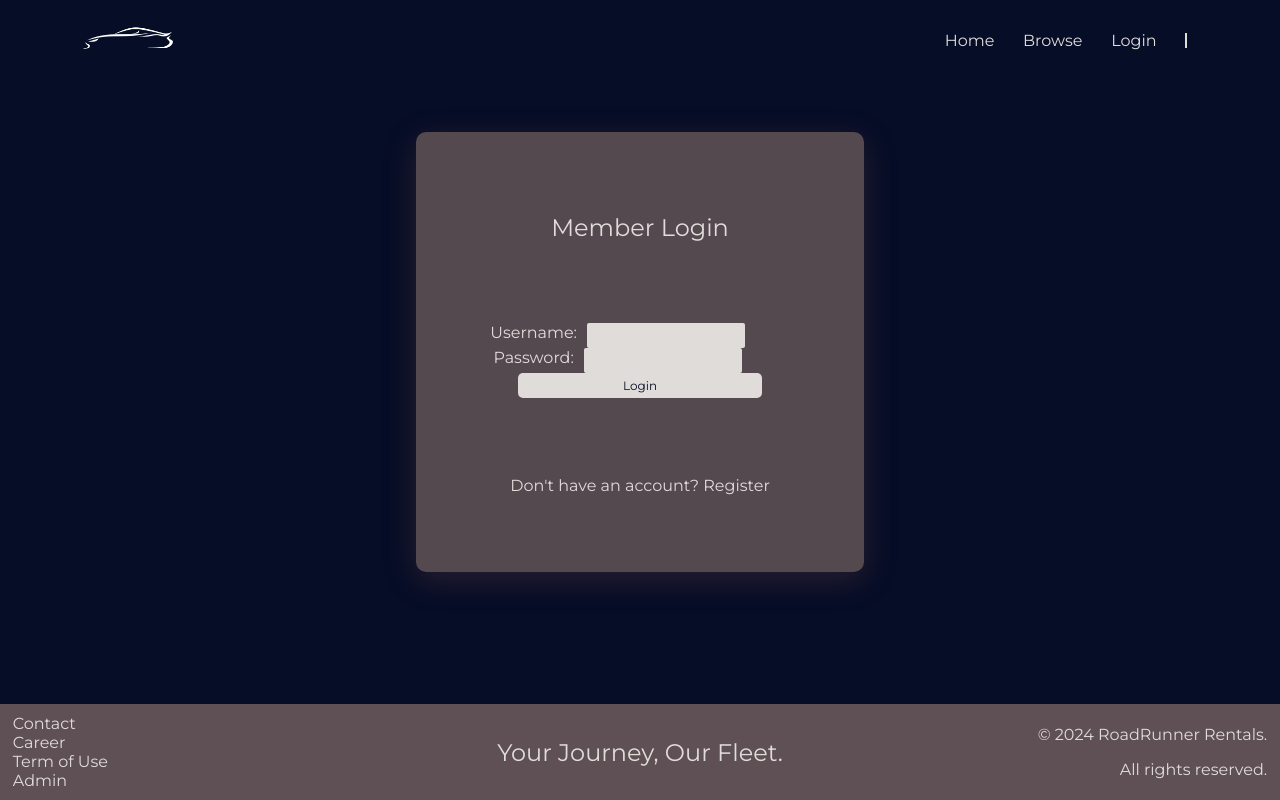
After one commit to AdamOusmer/RoadRunner-Rentals, a Django app: template src/RoadRunner_Rentals/members/templates/authentification/login.html in a window 1280 px wide. The commit adds this page. Run offline with Django 3.2, Linux system fonts and the light colour scheme; the template is opened without the code that fills it, so the values that code supplies are empty.

Commit message:
Login Page

```diff
--- a/src/RoadRunner_Rentals/home/static/home/css/home.css
+++ b/src/RoadRunner_Rentals/home/static/home/css/home.css
@@ -17,6 +17,8 @@ header h1 {
     color: var(--light);
 
     font-size: 3rem;
+    font-weight: bold;
+    letter-spacing: 5px;
     text-align: center;
     margin: 0;
 
@@ -36,7 +38,7 @@ header h1 {
     margin: 10px;
     border: none;
     border-radius: 5px;
-    background: var(--tertiary);
+    background: var(--primary);
     color: var(--light);
     font-size: 1.2rem;
 
@@ -62,7 +64,7 @@ header h1 {
     gap: 10%;
 
     width: 100%;
-    height: 50vh;
+    height: 70vh;
 
     padding: 10vh 0;
 }
--- a/src/RoadRunner_Rentals/home/static/home/css/style.css
+++ b/src/RoadRunner_Rentals/home/static/home/css/style.css
@@ -3,9 +3,9 @@
 :root {
     --light: #e0dcda;
     --dark: #060d26;
-    --primary: #5f9cb0;
+    --primary: #5e5055;
     --secondary: #865250;
-    --tertiary: #5e5055;
+    --error: #db8683;
 }
 
 /* Remove Default Styling */
@@ -13,8 +13,9 @@
 
 * {
     font-family: Montserrat, sans-serif;
-    font-weight: bold;
+    font-weight: 400;
     color: var(--light);
+    transition: all 300ms;
 }
 
 body {
@@ -33,6 +34,15 @@ ul {
     list-style-type: none;
     margin: 0;
     padding: 0;
+}
+
+input {
+    background: var(--light);
+    color: var(--dark);
+    font-size: 0.75rem;
+    border: none;
+    border-radius: 5px;
+    padding: 5px;
 }
 
 /* Navigation */
@@ -72,7 +82,7 @@ nav a {
 }
 
 nav a:hover {
-    color: var(--tertiary);
+    color: var(--primary);
     text-shadow: var(--dark) 2px 2px 2px;
 }
 
@@ -81,3 +91,28 @@ nav img {
     height: auto;
     filter: invert(100%);
 }
+
+footer {
+    display: flex;
+    justify-content: space-between;
+    align-items: center;
+
+    position: relative;
+
+    width: 98vw;
+    padding: 1vh 1vw;
+
+    height: 10vh;
+
+    background: var(--primary);
+}
+
+footer section:nth-child(2) {
+    position: absolute;
+    left: 50%;
+    transform: translateX(-50%);
+}
+
+footer section:nth-child(3) *{
+    text-align: right;
+}
--- a/src/RoadRunner_Rentals/home/templates/base.html
+++ b/src/RoadRunner_Rentals/home/templates/base.html
@@ -14,12 +14,13 @@
 <body>
 
     <nav>
-        <img src="{% static 'home/assets/img/logo.png' %}" alt="">
+
+        <a href="{% url 'home' %}"><img src="{% static 'home/assets/img/logo.png' %}" alt=""></a>
 
         <ul>
             <li><a href="{% url 'home' %}">Home</a></li>
             <li><a href="#">Browse</a></li>
-            <li><a href="#">Login</a></li>
+            <li><a href="{% url 'login' %}">Login</a></li>
             <li><span></span></li>
         </ul>
     </nav>
@@ -34,6 +35,24 @@
         {% endblock %}
     </main>
 
-    <footer></footer>
+    <footer>
+        <section>
+            <ul>
+                <li><a href="#">Contact</a></li>
+                <li><a href="#">Career</a></li>
+                <li><a href="#">Term of Use</a></li>
+                <li><a href="{% url 'admin:index' %}">Admin</a></li>            </ul>
+        </section>
+
+        <section>
+            <h2>Your Journey, Our Fleet.</h2>
+        </section>
+
+        <section>
+            <p>&copy; 2024 RoadRunner Rentals.</p>
+            <p>All rights reserved.</p>
+        </section>
+
+    </footer>
 </body>
 </html>
--- /dev/null
+++ b/src/RoadRunner_Rentals/members/static/members/css/login.css
@@ -0,0 +1,54 @@
+main {
+    position: relative;
+    height: 88vh;
+    width: 100vw;
+}
+
+main #login_form {
+    position: absolute;
+    top: 50%;
+    left: 50%;
+    transform: translate(-50%, -50%);
+
+    display: flex;
+    flex-direction: column;
+
+    background: rgba( 94, 80, 85, 0.9 );
+    box-shadow: 0 8px 32px 0 #86525044;
+    backdrop-filter: blur( 7.5px );
+    -webkit-backdrop-filter: blur( 7.5px );
+    border-radius: 10px;
+
+    justify-content: space-evenly;
+    align-items: center;
+    height: 55vh;
+    width: 35vw;
+}
+
+main #login_form h2 {
+    color: var(--error);
+    font-style: italic;
+    font-size: 0.90rem;
+}
+
+main #login_form form {
+    display: flex;
+    flex-direction: column;
+    gap: 30%;
+}
+
+main #login_form form .input {
+    width: clamp(200px, 50%, 300px);
+    display: flex;
+    justify-content: center;
+    align-items: stretch;
+
+    gap: 5%;
+}
+
+main #login_form form .input input {
+    color: var(--dark);
+    background: var(--light);
+
+    border-radius: 2px;
+}
--- /dev/null
+++ b/src/RoadRunner_Rentals/members/templates/authentification/login.html
@@ -0,0 +1,42 @@
+{% extends "base.html" %}
+
+{% block title %}Login{% endblock %}
+
+{% block extra_head %}
+<link rel="stylesheet" href="../../static/members/css/login.css">
+{% endblock %}
+
+{% block header %}
+{% endblock %}
+
+{% block content %}
+<section id="login_form">
+    <h1>Member Login</h1>
+
+    {% if messages %}
+        {% for message in messages %}
+            <h2>{{ message }}</h2>
+        {% endfor %}
+    {% endif %}
+
+    <form action="" method="post">
+        {% csrf_token %}
+
+        <div class="input">
+            <label for="username">Username:</label>
+            <input type="text" id="username" name="username" required>
+        </div>
+
+        <div class="input">
+            <label for="password">Password:</label>
+            <input type="password" id="password" name="password" required>
+        </div>
+
+        <input type="submit" value="Login">
+    </form>
+
+    <p>Don't have an account? <a href="register/">Register</a></p>
+</section>
+
+
+{% endblock %}
```
Also changed, not shown: src/RoadRunner_Rentals/members/urls.py (added, +7 -0 lines), src/RoadRunner_Rentals/home/templates/home.html (line endings or trailing spaces).
